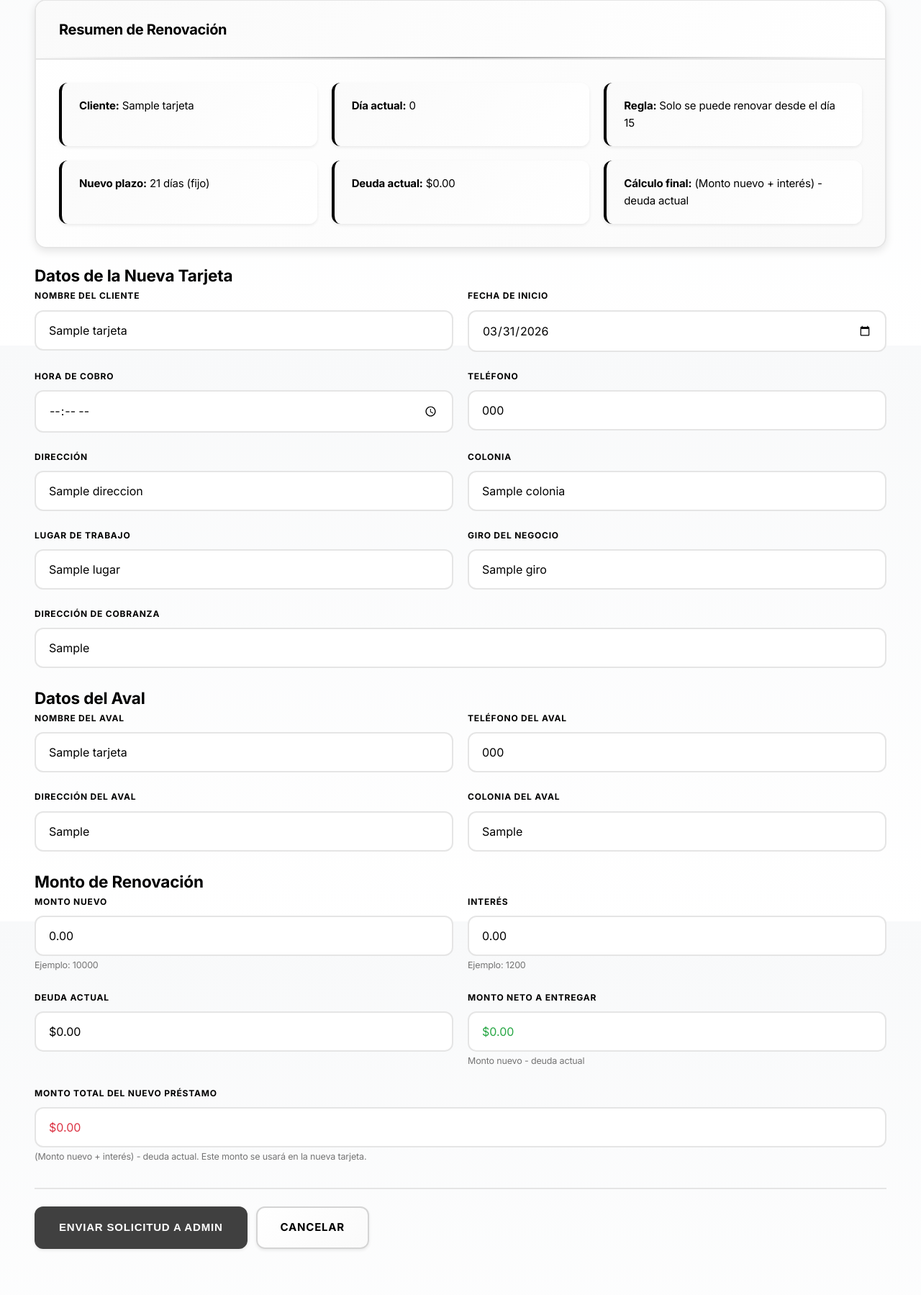
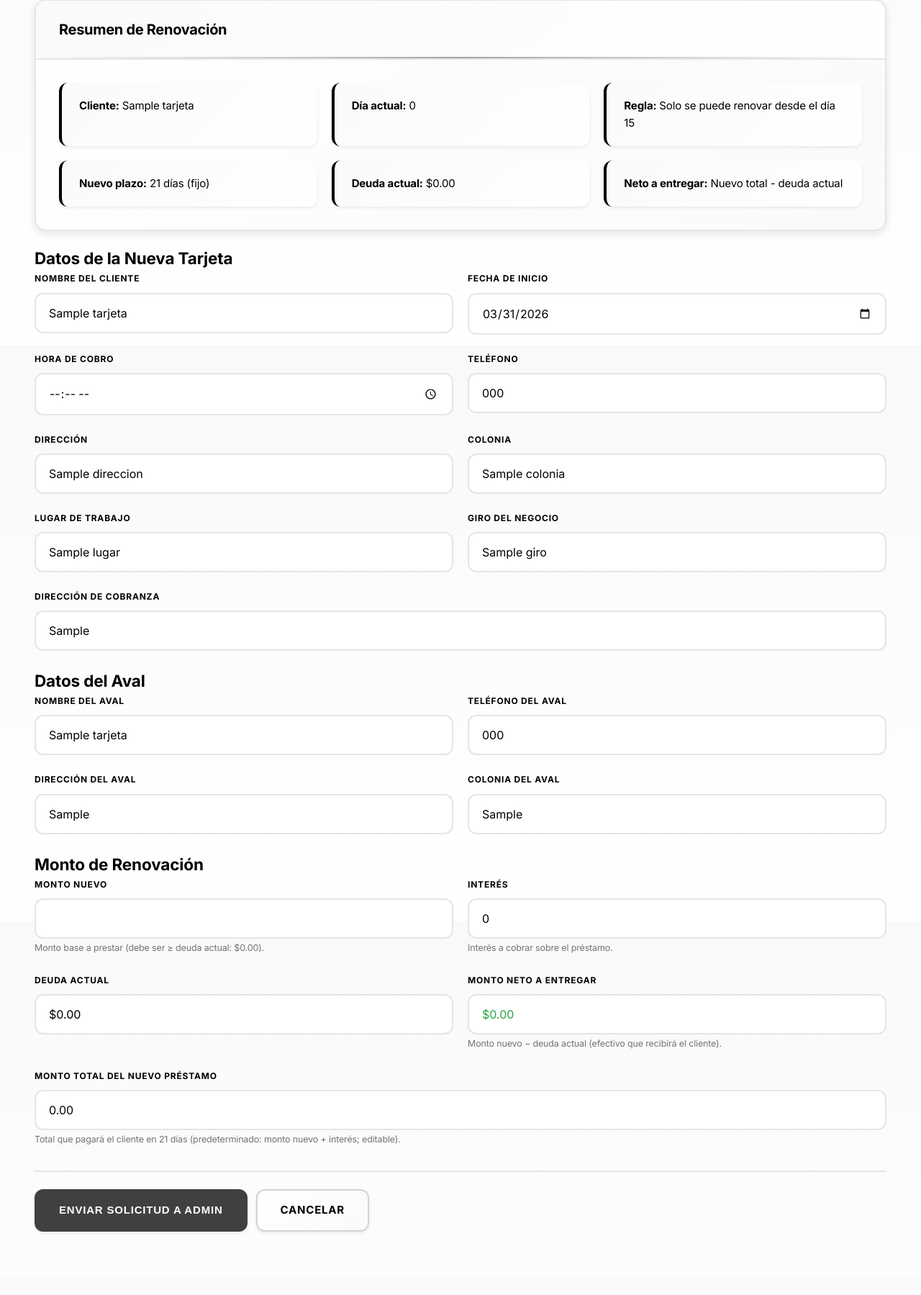
Before and after one commit to JuanSanchez-05/-demo-cobranza, a PHP site: template views/trabajador/solicitar_renovacion.php in a window 1280 px wide. Shown: the part 320-2119 px from the top of the page at 72% size. After the commit the page ends 2032 px from the top, so only its background shows below. Run offline with PHP 8.4, Linux system fonts and the light colour scheme; the visitor is signed in with stand-in values (Sample User, id 1); tables that the repository leaves empty hold one stand-in row (values such as "Sample post"); the template is opened without the code that fills it: most values are stand-ins (such as "Sample title", 1, 10 or a date in 2020); some libraries are stand-ins or nearby versions.

Commit message:
Agrega campos monto_nuevo, interes y total_prestamo en formulario de renovacion

```diff
--- a/controllers/TrabajadorController.php
+++ b/controllers/TrabajadorController.php
@@ -185,8 +185,9 @@ switch ($action) {
                 'aval_direccion' => trim($_POST['aval_direccion'] ?? ''),
                 'aval_colonia' => trim($_POST['aval_colonia'] ?? ''),
                 'aval_telefono' => trim($_POST['aval_telefono'] ?? ''),
-                'monto_nuevo' => floatval($_POST['monto_nuevo'] ?? 0),
-                'interes' => floatval($_POST['interes'] ?? 0),
+                'monto_nuevo'          => floatval($_POST['monto_nuevo'] ?? 0),
+                'interes'              => floatval($_POST['interes'] ?? 0),
+                'total_prestamo_nuevo' => floatval($_POST['total_prestamo_nuevo'] ?? 0),
             ];
 
             $resultado = crearSolicitudRenovacion($id, $datosRenovacion, $trabajador_id);
--- a/views/trabajador/solicitar_renovacion.php
+++ b/views/trabajador/solicitar_renovacion.php
@@ -2,7 +2,6 @@
 $titulo = 'Solicitar Renovación - Trabajador';
 include __DIR__ . '/../layouts/header.php';
 
-$monto_nuevo_sugerido = max(0, floatval($deuda_actual ?? 0));
 $deuda = floatval($deuda_actual ?? 0);
 $dia = intval($dia_avance ?? 0);
 ?>
@@ -30,7 +29,7 @@ $dia = intval($dia_avance ?? 0);
                 <div><strong>Regla:</strong> Solo se puede renovar desde el día 15</div>
                 <div><strong>Nuevo plazo:</strong> 21 días (fijo)</div>
                 <div><strong>Deuda actual:</strong> $<?php echo number_format($deuda, 2); ?></div>
-                <div><strong>Cálculo final:</strong> (Monto nuevo + interés) - deuda actual</div>
+                <div><strong>Neto a entregar:</strong> Nuevo total - deuda actual</div>
             </div>
         </div>
     </div>
@@ -114,13 +113,13 @@ $dia = intval($dia_avance ?? 0);
             <div class="form-row">
                 <div class="form-group">
                     <label>Monto Nuevo</label>
-                    <input type="number" name="monto_nuevo" id="monto_nuevo" min="0.01" step="0.01" value="<?php echo number_format($monto_nuevo_sugerido, 2, '.', ''); ?>" required>
-                    <small class="text-muted">Ejemplo: 10000</small>
+                    <input type="number" name="monto_nuevo" id="monto_nuevo" min="0.01" step="0.01" value="" required>
+                    <small class="text-muted">Monto base a prestar (debe ser ≥ deuda actual: $<?php echo number_format($deuda, 2); ?>).</small>
                 </div>
                 <div class="form-group">
                     <label>Interés</label>
-                    <input type="number" name="interes" id="interes" min="0" step="0.01" value="0.00" required>
-                    <small class="text-muted">Ejemplo: 1200</small>
+                    <input type="number" name="interes" id="interes" min="0" step="0.01" value="0" required>
+                    <small class="text-muted">Interés a cobrar sobre el préstamo.</small>
                 </div>
             </div>
 
@@ -132,14 +131,14 @@ $dia = intval($dia_avance ?? 0);
                 <div class="form-group">
                     <label>Monto Neto a Entregar</label>
                     <input type="text" id="neto_entregar" readonly>
-                    <small class="text-muted">Monto nuevo - deuda actual</small>
+                    <small class="text-muted">Monto nuevo − deuda actual (efectivo que recibirá el cliente).</small>
                 </div>
             </div>
 
             <div class="form-group">
                 <label>Monto Total del Nuevo Préstamo</label>
-                <input type="text" id="total_nuevo_prestamo" readonly>
-                <small class="text-muted">(Monto nuevo + interés) - deuda actual. Este monto se usará en la nueva tarjeta.</small>
+                <input type="number" name="total_prestamo_nuevo" id="total_prestamo_nuevo" min="0.01" step="0.01" value="" required>
+                <small class="text-muted">Total que pagará el cliente en 21 días (predeterminado: monto nuevo + interés; editable).</small>
             </div>
 
             <div class="form-actions">
@@ -153,36 +152,33 @@ $dia = intval($dia_avance ?? 0);
 <script>
 document.addEventListener('DOMContentLoaded', function() {
     const deuda = <?php echo json_encode(round($deuda, 2)); ?>;
-    const montoNuevoInput = document.getElementById('monto_nuevo');
-    const interesInput = document.getElementById('interes');
-    const netoInput = document.getElementById('neto_entregar');
-    const totalInput = document.getElementById('total_nuevo_prestamo');
+    const montoNuevoInput    = document.getElementById('monto_nuevo');
+    const interesInput       = document.getElementById('interes');
+    const netoInput          = document.getElementById('neto_entregar');
+    const totalInput         = document.getElementById('total_prestamo_nuevo');
 
-    function recalcularMontos() {
+    // Marcar el campo total como editado manualmente cuando el usuario lo toca
+    totalInput.addEventListener('input', function() {
+        totalInput.dataset.editado = '1';
+    });
+
+    function recalcular() {
         const montoNuevo = parseFloat(montoNuevoInput.value) || 0;
-        const interes = parseFloat(interesInput.value) || 0;
+        const interes    = parseFloat(interesInput.value) || 0;
+
         const neto = montoNuevo - deuda;
-        const totalNuevoPrestamo = (montoNuevo + interes) - deuda;
+        netoInput.value = '$' + neto.toFixed(2);
+        netoInput.style.color = neto < 0 ? '#dc3545' : '#28a745';
 
-        netoInput.value = '$' + neto.toFixed(2);
-        totalInput.value = '$' + totalNuevoPrestamo.toFixed(2);
-
-        if (neto < 0) {
-            netoInput.style.color = '#dc3545';
-        } else {
-            netoInput.style.color = '#28a745';
-        }
-
-        if (totalNuevoPrestamo <= 0) {
-            totalInput.style.color = '#dc3545';
-        } else {
-            totalInput.style.color = '#28a745';
+        // Actualizar el total sólo si el usuario no lo ha editado manualmente
+        if (!totalInput.dataset.editado) {
+            totalInput.value = (montoNuevo + interes).toFixed(2);
         }
     }
 
-    montoNuevoInput.addEventListener('input', recalcularMontos);
-    interesInput.addEventListener('input', recalcularMontos);
-    recalcularMontos();
+    montoNuevoInput.addEventListener('input', recalcular);
+    interesInput.addEventListener('input', recalcular);
+    recalcular();
 });
 </script>
 
```
Also changed, not shown: config/config.php (+20 -35 lines), views/admin/renovaciones.php (+7 -7 lines).
